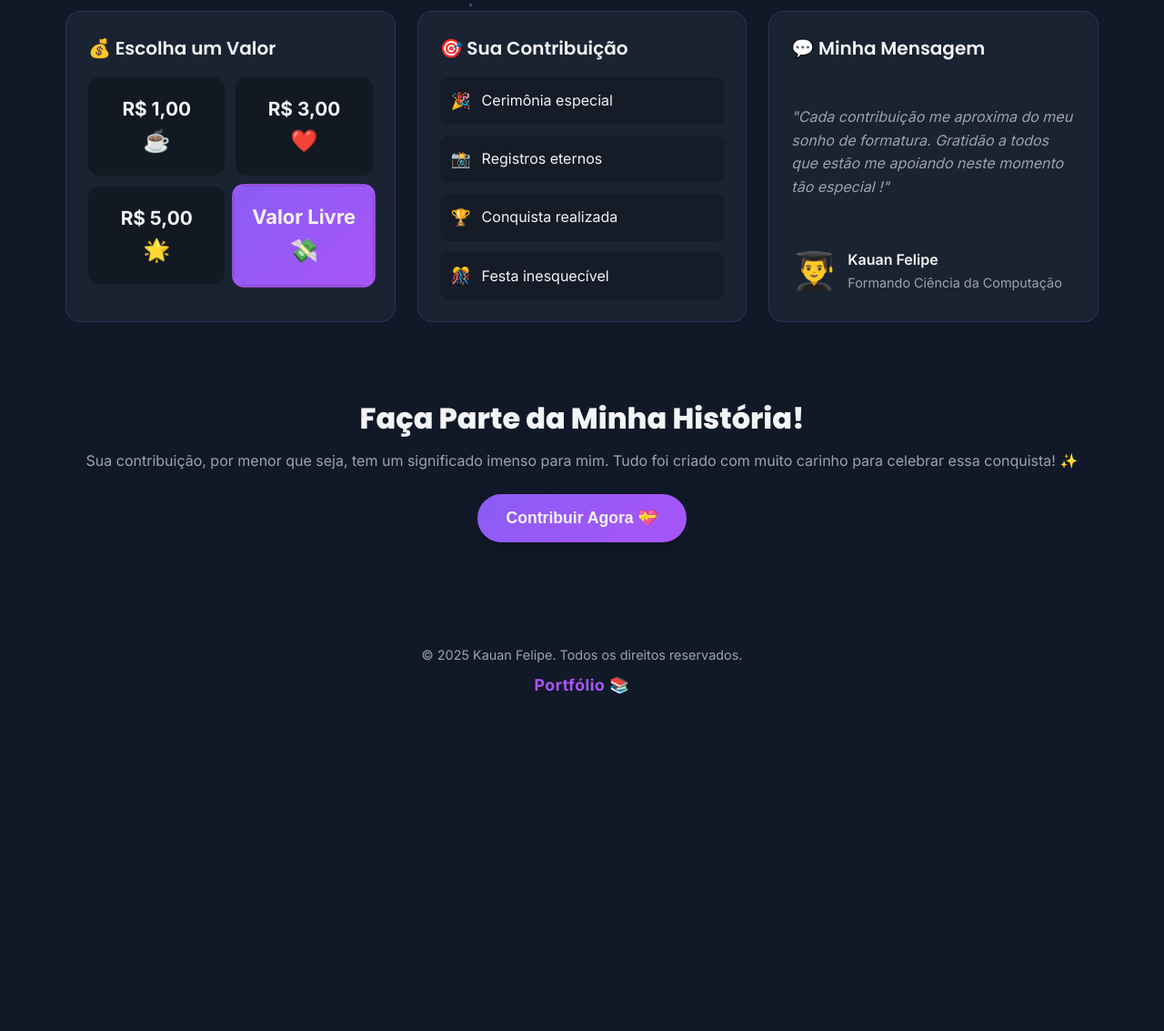
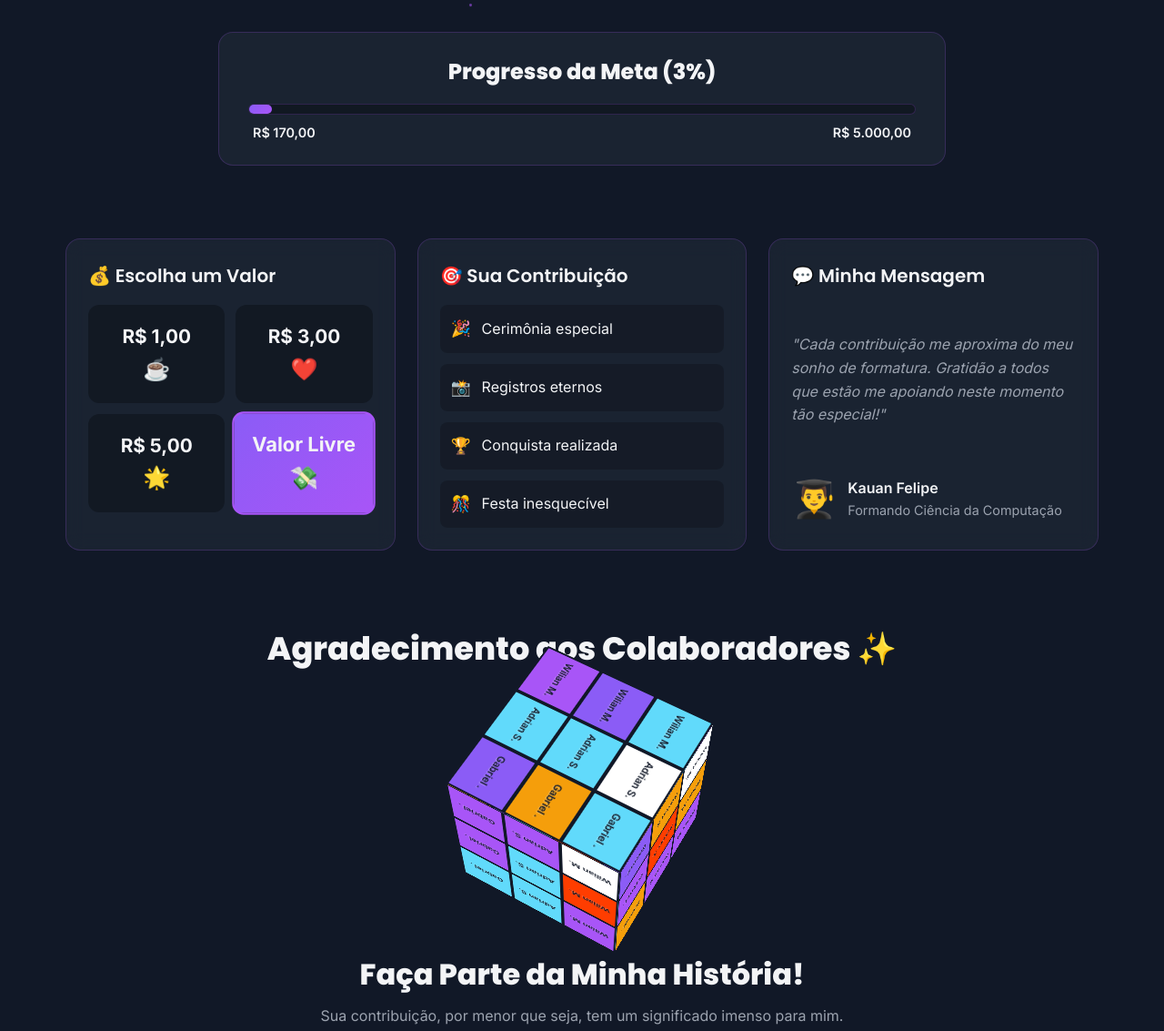
Before and after one commit to kauanfeelipe/formatura-kauan, a plain HTML site: page index.html in a window 1280 px wide. Shown: the part 768-1901 px from the top of the page at 91% size. Before the commit the page ends 1567 px from the top, so only its background shows below. Drawn offline with Linux system fonts and the light colour scheme.

Commit message:
atualizacao2

```diff
--- a/index.html
+++ b/index.html
@@ -26,10 +26,11 @@
                     <span class="title-line">Meu Sonho</span>
                     <span class="title-line gradient-text">Está Quase Realizado!</span>
                 </h1>
+
                 <p class="hero-subtitle">
-                    Após anos de dedicação e estudo, chegou a hora da minha formatura!
-                    Sua ajuda é fundamental para celebrar esta conquista especial.
+                    Criei esta página como uma forma moderna e transparente para que amigos e familiares possam contribuir via PIX com os custos da minha cerimônia e festa da minha formatura. É um convite para você fazer parte desta grande conquista!
                 </p>
+
             </div>
 
             <div class="qr-code-actions-wrapper">
@@ -40,9 +41,9 @@
                     <div class="qr-instruction">
                         <p id="qrInstructionText">
                             <span class="qr-icon">📱</span>
-                            </p>
+                        </p>
                         <p id="qrInstructionSubtext" class="qr-instruction-subtext">
-                            </p>
+                        </p>
                     </div>
 
                 </div>
@@ -56,6 +57,19 @@
                         <span class="btn-icon">🔗</span>
                         Abrir QR Code
                     </a>
+                </div>
+            </div>
+        </section>
+
+        <section class="progress-section">
+            <div class="progress-container">
+                <h2 class="progress-title">Progresso da Meta (<span id="porcentagemMeta">0%</span>)</h2>
+                <div class="progress-bar-background">
+                    <div class="progress-bar-fill" id="progressBarFill"></div>
+                </div>
+                <div class="progress-labels">
+                    <span id="valorArrecadado">R$ 0,00</span>
+                    <span id="metaTotal">R$ 5.000,00</span>
                 </div>
             </div>
         </section>
@@ -95,7 +109,7 @@
                 <div class="info-card message-card">
                     <h2 class="card-title">💬 Minha Mensagem</h2>
                     <p class="personal-message">
-                        "Cada contribuição me aproxima do meu sonho de formatura. Gratidão a todos que estão me apoiando neste momento tão especial !"
+                        "Cada contribuição me aproxima do meu sonho de formatura. Gratidão a todos que estão me apoiando neste momento tão especial!"
                     </p>
                     <div class="message-author">
                         <div class="author-avatar">👨‍🎓</div>
@@ -107,20 +121,30 @@
                 </div>
             </div>
         </section>
+
+        <section class="supporters-section">
+            <h2 class="section-title">Agradecimento aos Colaboradores ✨</h2>
+            <div class="cube-container">
+                <div class="rubiks-cube" id="rubiks-cube">
+                    </div>
+            </div>
+        </section>
+
         <section class="cta-section">
             <h2 class="cta-title">Faça Parte da Minha História!</h2>
-            <p class="cta-subtitle">Sua contribuição, por menor que seja, tem um significado imenso para mim. Tudo foi criado com muito carinho para celebrar essa conquista! ✨</p>
+            <p class="cta-subtitle">Sua contribuição, por menor que seja, tem um significado imenso para mim.</p>
             <button class="cta-button" id="ctaButton">
                 Contribuir Agora <span class="button-icon">💝</span>
             </button>
         </section>
     </main>
+
     <footer class="footer">
         <div class="footer-content">
             <p>&copy; 2025 Kauan Felipe. Todos os direitos reservados.</p>
-            <p><a class="portfolio-link" href="https://kauanfeelipe.github.io/web-portifolio/" target="_blank">Portfólio 📚</a></p>
-        </div>
+<p><a class="portfolio-link" href="https://kauanfeelipe.github.io/web-portifolio/" target="_blank">Portfólio 📚</a></p>        </div>
     </footer>
+
     <div id="confetti-container"></div>
     <script src="script.js"></script>
 </body>
--- a/script.js
+++ b/script.js
@@ -2,8 +2,17 @@
  * Aguarda o carregamento completo do DOM para inicializar o script.
  */
 document.addEventListener('DOMContentLoaded', function() {
+    // --- DADOS DA CAMPANHA (VOCÊ ATUALIZA AQUI) ---
+    const metaFinanceira = 5000;
+    const doadores = [
+        { nome: 'Wilian Machado', valor: 50 },
+        { nome: 'Adrian Souza', valor: 100 },
+        { nome: 'Gabriel Silva', valor: 20 },
+
+
+    ];
+
     // --- 1. SELEÇÃO DOS ELEMENTOS ---
-    // Seleciona todos os elementos que vamos manipular uma única vez para melhor performance.
     const qrCodeImage = document.getElementById('qrCodeImage');
     const copyPixBtn = document.getElementById('copyPixBtn');
     const openQrLink = document.getElementById('openQrLink');
@@ -12,90 +21,99 @@ document.addEventListener('DOMContentLoaded', function() {
     const valueOptions = document.querySelectorAll('.value-option');
     const ctaButton = document.getElementById('ctaButton');
     const qrCodeActionsWrapper = document.querySelector('.qr-code-actions-wrapper');
+    const progressBarFill = document.getElementById('progressBarFill');
+    const valorArrecadadoEl = document.getElementById('valorArrecadado');
+    const metaTotalEl = document.getElementById('metaTotal');
+    const porcentagemMetaEl = document.getElementById('porcentagemMeta');
+    const rubiksCube = document.getElementById('rubiks-cube');
 
-    // --- 2. FUNÇÃO PRINCIPAL DE ATUALIZAÇÃO ---
+    // --- 2. FUNÇÕES DE LÓGICA E ATUALIZAÇÃO ---
+
+    /**
+     * Preenche o cubo mágico com os nomes dos doadores.
+     */
+    function popularCuboMagico() {
+        if (!rubiksCube) return;
+
+        const faces = ['front', 'back', 'left', 'right', 'top', 'bottom'];
+        const colors = ['var(--purple-light)', 'var(--purple-dark)', 'var(--gold)', '#FFFFFF', '#61dafb', '#ff3d00'];
+
+        let donorIndex = 0;
+
+        faces.forEach(faceName => {
+            const faceDiv = document.createElement('div');
+            faceDiv.className = `face ${faceName}`;
+
+            for (let i = 0; i < 9; i++) {
+                const cubeDiv = document.createElement('div');
+                cubeDiv.className = 'cube';
+
+                const doador = doadores.length > 0 ? doadores[donorIndex % doadores.length] : null;
+
+                if (doador) {
+                    const nameSpan = document.createElement('span');
+                    nameSpan.className = 'cube-name';
+                    nameSpan.textContent = doador.nome.length > 10 ? `${doador.nome.substring(0, 8)}.` : doador.nome;
+                    cubeDiv.appendChild(nameSpan);
+                    donorIndex++;
+                }
+
+                cubeDiv.style.background = colors[Math.floor(Math.random() * colors.length)];
+                faceDiv.appendChild(cubeDiv);
+            }
+            rubiksCube.appendChild(faceDiv);
+        });
+    }
+
+    /**
+     * Calcula o total arrecadado, a porcentagem e atualiza a barra de progresso.
+     */
+    function atualizarBarraDeProgresso() {
+        const totalArrecadado = doadores.reduce((soma, doador) => soma + doador.valor, 0);
+        const porcentagem = (totalArrecadado / metaFinanceira) * 100;
+        const porcentagemLimitada = Math.min(porcentagem, 100);
+        const totalFormatado = totalArrecadado.toLocaleString('pt-BR', { style: 'currency', currency: 'BRL' });
+        const metaFormatada = metaFinanceira.toLocaleString('pt-BR', { style: 'currency', currency: 'BRL' });
+
+        if(progressBarFill) progressBarFill.style.width = `${porcentagemLimitada}%`;
+        if(valorArrecadadoEl) valorArrecadadoEl.textContent = totalFormatado;
+        if(metaTotalEl) metaTotalEl.textContent = metaFormatada;
+        if(porcentagemMetaEl) porcentagemMetaEl.textContent = `${porcentagemLimitada.toFixed(0)}%`;
+    }
+
     /**
      * Atualiza o QR Code, os botões e os textos de instrução.
-     * @param {string} pixCode - O código "PIX Copia e Cola" completo.
-     * @param {string|null} amount - O valor da doação (ex: "5.00") ou null para valor livre.
      */
     function updatePixInfo(pixCode, amount) {
-        if (!pixCode || !qrCodeImage) {
-            console.error("Código PIX ou elemento do QR Code não encontrado! Verifique se os códigos foram colados no HTML.");
-            // Esconde o QR Code se não houver código para evitar imagem quebrada
-            qrCodeImage.style.display = 'none';
-            return;
-        }
-
-        // Garante que o QR Code esteja visível caso estivesse escondido
+        if (!pixCode || !qrCodeImage) { console.error("Código PIX ou elemento do QR Code não encontrado!"); qrCodeImage.style.display = 'none'; return; }
         qrCodeImage.style.display = 'block';
-
         const qrApiUrl = `https://quickchart.io/qr?text=${encodeURIComponent(pixCode)}`;
         const qrApiUrlLarge = `https://quickchart.io/qr?size=400&text=${encodeURIComponent(pixCode)}`;
-
-        qrCodeImage.src = qrApiUrl;
-        openQrLink.href = qrApiUrlLarge;
-        copyPixBtn.setAttribute('data-pix-key', pixCode);
-
-        // --- LÓGICA DE TEXTO ATUALIZADA ---
+        qrCodeImage.src = qrApiUrl; openQrLink.href = qrApiUrlLarge; copyPixBtn.setAttribute('data-pix-key', pixCode);
         const iconHtml = `<span class="qr-icon">📱</span>`;
-        if (amount) {
-            // Se tiver um valor, mostra o texto completo na linha principal e limpa a de baixo
-            const formattedAmount = parseFloat(amount).toLocaleString('pt-BR', { style: 'currency', currency: 'BRL' });
-            qrInstructionText.innerHTML = `${iconHtml} PIX para doação de ${formattedAmount}`;
-            qrInstructionSubtext.innerHTML = ''; // Limpa o sub-texto
-        } else {
-            // Se for valor livre, divide o texto em duas partes
-            qrInstructionText.innerHTML = `${iconHtml} Escaneie o QR Code`;
-            qrInstructionSubtext.innerHTML = `(Valor Livre)`; // Adiciona o sub-texto
-        }
+        if (amount) { const formattedAmount = parseFloat(amount).toLocaleString('pt-BR', { style: 'currency', currency: 'BRL' }); qrInstructionText.innerHTML = `${iconHtml} PIX para doação de ${formattedAmount}`; qrInstructionSubtext.innerHTML = '';
+        } else { qrInstructionText.innerHTML = `${iconHtml} Escaneie o QR Code`; qrInstructionSubtext.innerHTML = `(Valor Livre)`; }
     }
 
+
     // --- 3. CONFIGURAÇÃO DOS EVENTOS ---
-
-    valueOptions.forEach(button => {
-        button.addEventListener('click', () => {
-            valueOptions.forEach(btn => btn.classList.remove('active'));
-            button.classList.add('active');
-
-            const pixCode = button.dataset.pixCode;
-            const amount = button.dataset.amount;
-
-            updatePixInfo(pixCode, amount);
-        });
-    });
-
-    copyPixBtn.addEventListener('click', () => {
-        const pixKey = copyPixBtn.getAttribute('data-pix-key');
-        if (!pixKey || pixKey.includes('COLE_AQUI')) {
-             showNotification('❌ Por favor, selecione um valor primeiro.');
-             return;
-        }
-        navigator.clipboard.writeText(pixKey)
-            .then(() => showNotification('✅ Chave PIX copiada com sucesso!'))
-            .catch(err => {
-                console.error('Erro ao copiar a chave PIX:', err);
-                showNotification('❌ Erro ao copiar a chave.');
-            });
-    });
-
-    ctaButton.addEventListener('click', () => {
-        if (qrCodeActionsWrapper) {
-            qrCodeActionsWrapper.scrollIntoView({ behavior: 'smooth', block: 'center' });
-        }
-    });
+    valueOptions.forEach(button => { button.addEventListener('click', () => { valueOptions.forEach(btn => btn.classList.remove('active')); button.classList.add('active'); updatePixInfo(button.dataset.pixCode, button.dataset.amount); }); });
+    copyPixBtn.addEventListener('click', () => { const pixKey = copyPixBtn.getAttribute('data-pix-key'); if (!pixKey || pixKey.includes('COLE_AQUI')) { showNotification('❌ Por favor, selecione um valor primeiro.'); return; } navigator.clipboard.writeText(pixKey).then(() => showNotification('✅ Chave PIX copiada com sucesso!')).catch(() => showNotification('❌ Erro ao copiar a chave.')); });
+    ctaButton.addEventListener('click', () => { if (qrCodeActionsWrapper) { qrCodeActionsWrapper.scrollIntoView({ behavior: 'smooth', block: 'center' }); } });
 
     // --- 4. ESTADO INICIAL ---
     function initializePage() {
         const activeButton = document.querySelector('.value-option.active');
         if (activeButton) {
-            activeButton.click(); // Simula um clique para carregar o estado inicial
+            activeButton.click();
         }
+        atualizarBarraDeProgresso();
+        popularCuboMagico();
     }
 
     initializePage();
     initParticles();
-    console.log('🎓 Site da formatura interativo carregado com sucesso!');
+    console.log('🎓 Site completo com cubo mágico carregado!');
 });
 
 
--- a/styles.css
+++ b/styles.css
@@ -57,6 +57,15 @@ body {
 @keyframes confetti {
     0% { transform: translateY(-100vh) rotate(0deg); opacity: 1; }
     100% { transform: translateY(100vh) rotate(720deg); opacity: 0; }
+}
+
+@keyframes rotate-cube {
+    from {
+        transform: rotateX(0deg) rotateY(0deg);
+    }
+    to {
+        transform: rotateX(360deg) rotateY(360deg);
+    }
 }
 
 /* ------------------- */
@@ -129,7 +138,7 @@ body {
 .hero-subtitle {
     font-size: 1.1rem;
     color: var(--text-medium);
-    max-width: 500px;
+    max-width: 650px;
     margin: 0 auto 2.5rem auto;
 }
 
@@ -183,6 +192,7 @@ body {
     align-items: center;
     gap: 0.4em;
     flex-wrap: wrap;
+    min-height: 2.6em;
 }
 
 .qr-instruction p {
@@ -231,6 +241,61 @@ body {
     transform: translateY(-3px);
     box-shadow: var(--shadow-purple);
 }
+
+/* ------------------- */
+/* Seção de Progresso da Meta */
+/* ------------------- */
+.progress-section {
+    padding: 2rem 0;
+}
+
+.progress-container {
+    background: var(--bg-card);
+    border-radius: var(--radius);
+    padding: 1.5rem 2rem;
+    border: 1px solid rgba(168, 85, 247, 0.2);
+    max-width: 800px;
+    margin: 0 auto;
+}
+
+.progress-title {
+    font-family: var(--font-display);
+    font-size: 1.5rem;
+    color: var(--text-light);
+    text-align: center;
+    margin-bottom: 1rem;
+}
+
+.progress-bar-background {
+    width: 100%;
+    height: 12px;
+    background-color: rgba(0, 0, 0, 0.3);
+    border-radius: 50px;
+    border: 1px solid rgba(168, 85, 247, 0.2);
+}
+
+.progress-bar-fill {
+    width: 0%;
+    height: 100%;
+    background: var(--primary-gradient);
+    border-radius: 50px;
+    transition: width 0.8s ease-in-out;
+}
+
+.progress-labels {
+    display: flex;
+    justify-content: space-between;
+    font-size: 0.9rem;
+    color: var(--text-medium);
+    margin-top: 0.5rem;
+    padding: 0 5px;
+}
+
+.progress-labels span {
+    font-weight: 600;
+    color: var(--text-light);
+}
+
 
 /* ------------------- */
 /* Seção de Informações (Cards) */
@@ -357,6 +422,73 @@ body {
 }
 
 /* ------------------- */
+/* Seção de Agradecimentos (CUBO MÁGICO) */
+/* ------------------- */
+.supporters-section {
+    padding: 2rem 0;
+    text-align: center;
+}
+
+.section-title {
+    font-family: var(--font-display);
+    font-size: 2.2rem;
+    font-weight: 700;
+    margin-bottom: 2.5rem;
+    color: var(--text-light);
+}
+
+.cube-container {
+    width: 200px;
+    height: 200px;
+    perspective: 1200px;
+    margin: 0 auto;
+}
+
+.rubiks-cube {
+    width: 100%;
+    height: 100%;
+    position: relative;
+    transform-style: preserve-3d;
+    animation: rotate-cube 15s infinite linear;
+}
+
+.rubiks-cube .face {
+    position: absolute;
+    display: flex;
+    flex-wrap: wrap;
+    width: 100%;
+    height: 100%;
+}
+
+.rubiks-cube .face.front  { transform: translateZ(100px); }
+.rubiks-cube .face.back   { transform: rotateY(180deg) translateZ(100px); }
+.rubiks-cube .face.left   { transform: rotateY(-90deg) translateZ(100px); }
+.rubiks-cube .face.right  { transform: rotateY(90deg) translateZ(100px); }
+.rubiks-cube .face.top    { transform: rotateX(90deg) translateZ(100px); }
+.rubiks-cube .face.bottom { transform: rotateX(-90deg) translateZ(100px); }
+
+.rubiks-cube .cube {
+    width: calc(100% / 3);
+    height: calc(100% / 3);
+    box-sizing: border-box;
+    border: 2px solid var(--bg-dark);
+    display: flex;
+    justify-content: center;
+    align-items: center;
+    text-align: center;
+    padding: 4px;
+}
+
+.rubiks-cube .cube-name {
+    color: var(--bg-dark);
+    font-weight: 600;
+    font-size: 11px;
+    line-height: 1.1;
+    word-break: break-word;
+    text-shadow: 1px 1px 1px rgba(255, 255, 255, 0.3);
+}
+
+/* ------------------- */
 /* Seção CTA           */
 /* ------------------- */
 .cta-section {
@@ -469,7 +601,6 @@ body {
     text-decoration: underline; /* aparece sublinhado no hover */
 }
 
-
 /* ------------------- */
 /* Responsividade      */
 /* ------------------- */
@@ -502,9 +633,21 @@ body {
         grid-template-columns: 1fr;
     }
 
+    /* AJUSTE AQUI: Aproximação da seção de Informações */
     .info-section {
         padding-top: 0;
         margin-top: -1.5rem;
+    }
+
+    /* AJUSTE AQUI: Aproximação da seção de Progresso */
+    .progress-section {
+        padding-top: 1rem;
+        margin-top: -2.5rem; /* Puxa ainda mais para cima */
+    }
+
+    /* AJUSTE AQUI: Aproximação da seção de Agradecimentos */
+    .supporters-section {
+        padding-top: 1.5rem;
     }
 
     .values-container {
```
